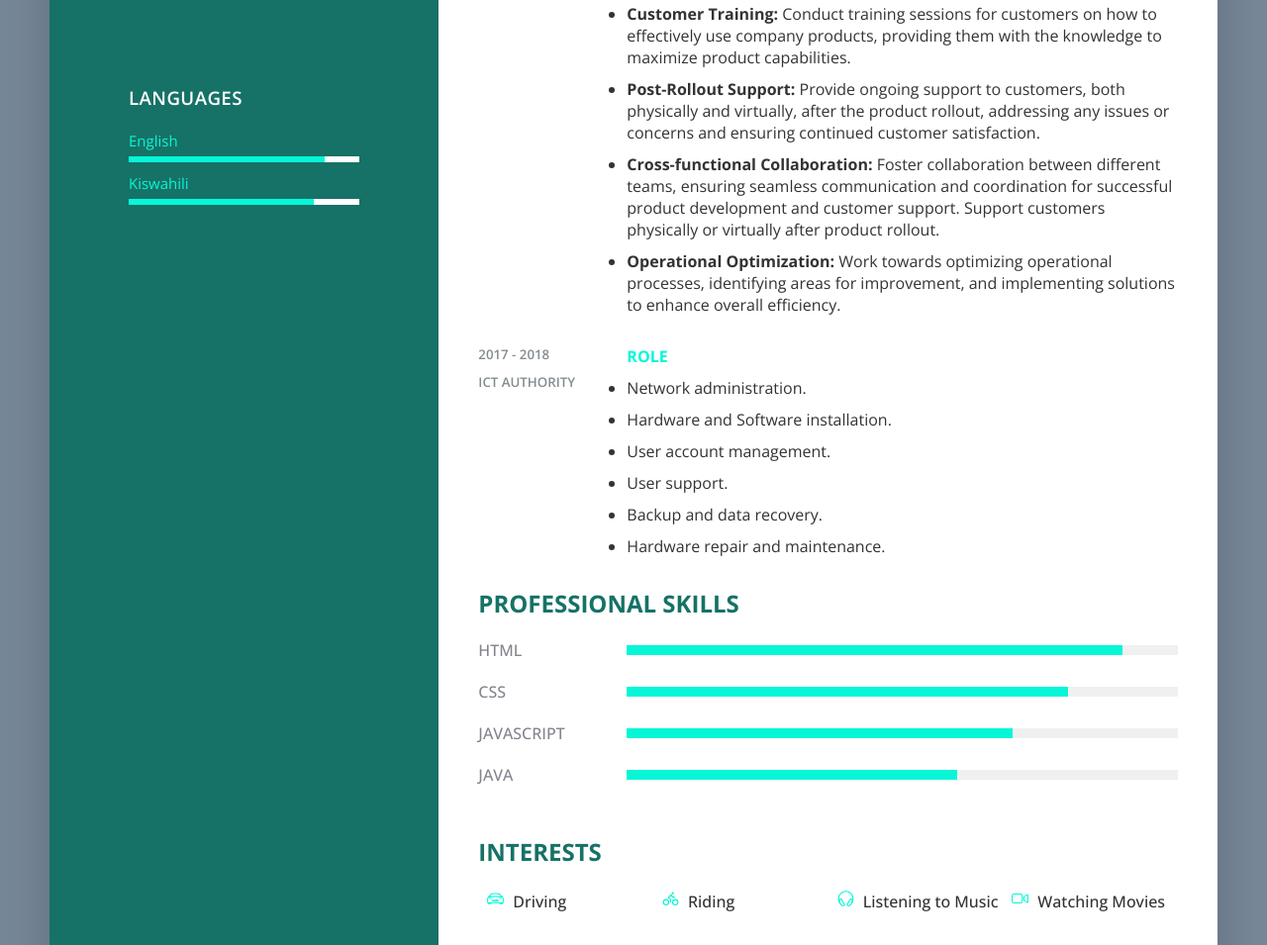
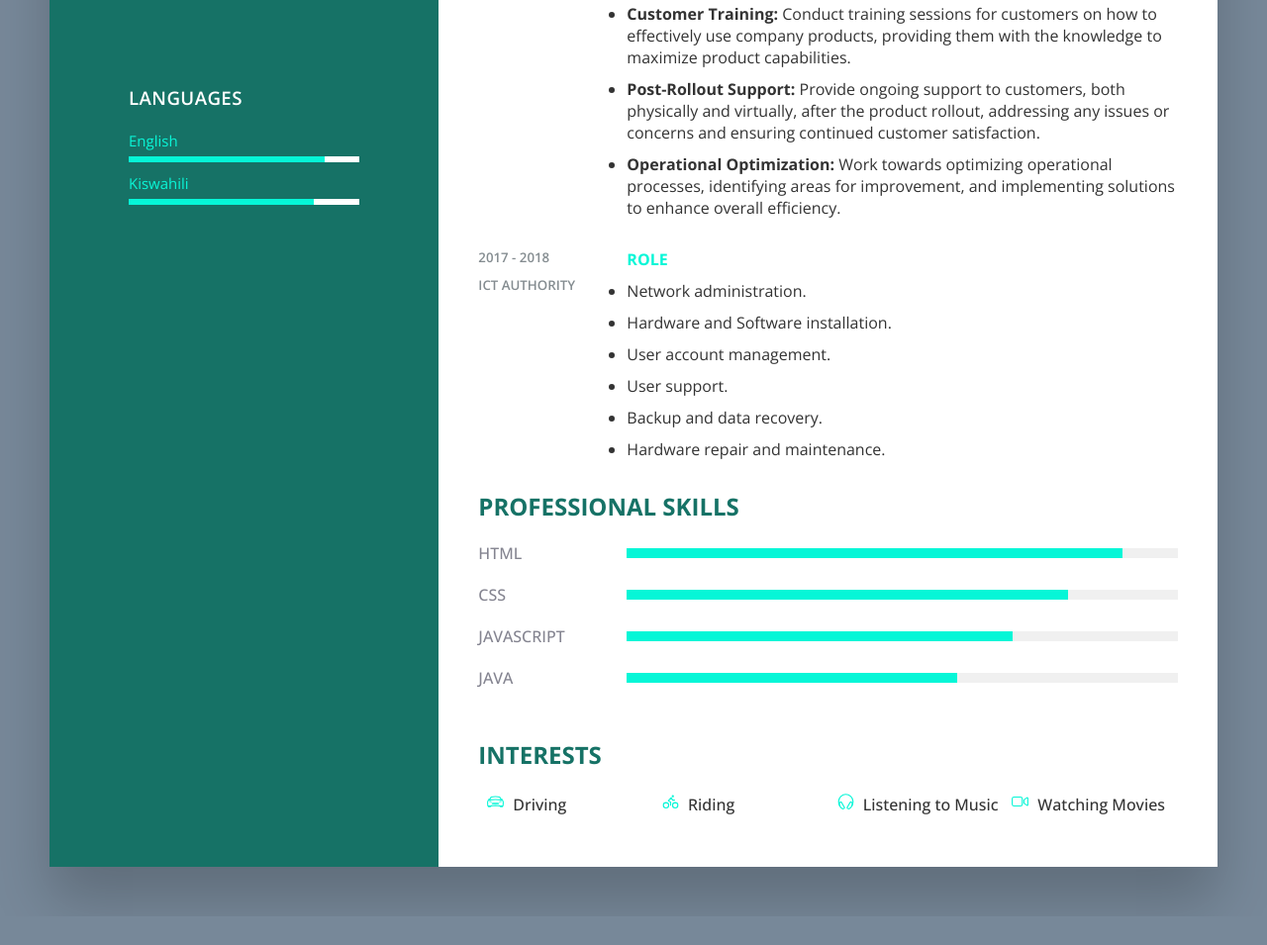
Before and after one commit to mmgathee/resume, a plain HTML site: page index.html in a window 1280 px wide. Shown: the part 1133-2088 px from the top of the page at 99% size. After the commit the page ends 2059 px from the top, so only its background shows below. Drawn offline with nearby package versions, Linux system fonts and the light colour scheme.

Commit message:
Update index.html

```diff
--- a/index.html
+++ b/index.html
@@ -193,13 +193,6 @@
                   continued customer satisfaction.
                 </li>
                 <li>
-                  <strong>Cross-functional Collaboration:</strong> Foster
-                  collaboration between different teams, ensuring seamless
-                  communication and coordination for successful product
-                  development and customer support. Support customers physically
-                  or virtually after product rollout.
-                </li>
-                <li>
                   <strong>Operational Optimization:</strong> Work towards
                   optimizing operational processes, identifying areas for
                   improvement, and implementing solutions to enhance overall
```
